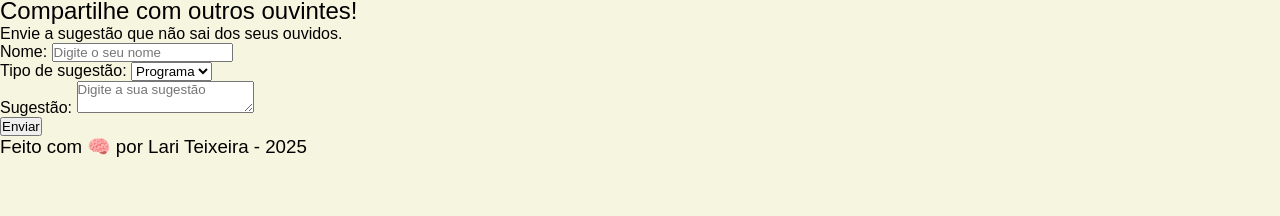
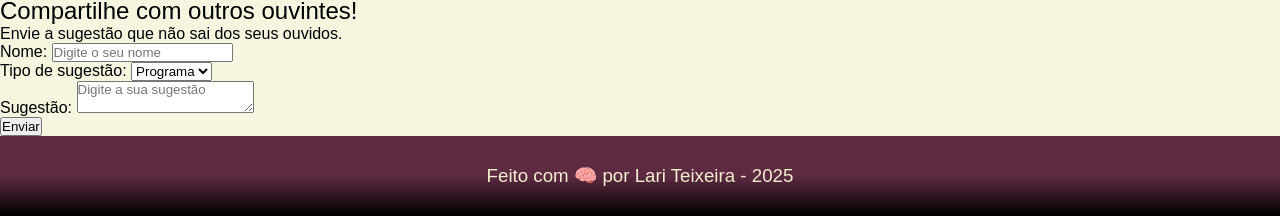
Before and after one commit to lllarii/DWI-fundamentosWeb, a plain HTML site: page index.html in a window 1280 px wide. Shown: the part 1215-1431 px from the top of the page. Before the commit the page ends 1373 px from the top, so only its background shows below. Drawn offline with Linux system fonts and the light colour scheme.

Commit message:
estiliza footer

```diff
--- a/assets/css/style.css
+++ b/assets/css/style.css
@@ -9,7 +9,7 @@
   font-family: sans-serif;
 }
 
-/*Seletor :root sinaliza que as variáveis podem ser aplicadas a todo o doc (são globais)*/
+/*seletor :root sinaliza que as variáveis podem ser aplicadas a todo o doc (são globais)*/
 :root {
 --violet-jtc: #5d2a42ff;
 --lemon-chiffon-opac: rgba(241, 240, 204, 0.616);
@@ -36,7 +36,6 @@ header {
   justify-content: center;
   gap: 4%;
   padding: 4vh 1vh;
-
 }
 
 header img{
@@ -45,7 +44,6 @@ header img{
 }
 
 header div{
-  text-shadow: 15px 5px 15px   rgba(0, 0, 0, 0.726);
   align-content: center;
   width: 40%;
 }
@@ -63,3 +61,11 @@ font-style: italic;
 font-size: 1.5rem;
 color: white;
 }
+
+footer {
+  background-image: linear-gradient(to top , rgb(0, 0, 0), var(--violet-jtc), var(--violet-jtc));
+  text-align: center;
+  align-content: center;
+  height: 10vh;
+  color: var(--lemon-chiffon);
+}
```
